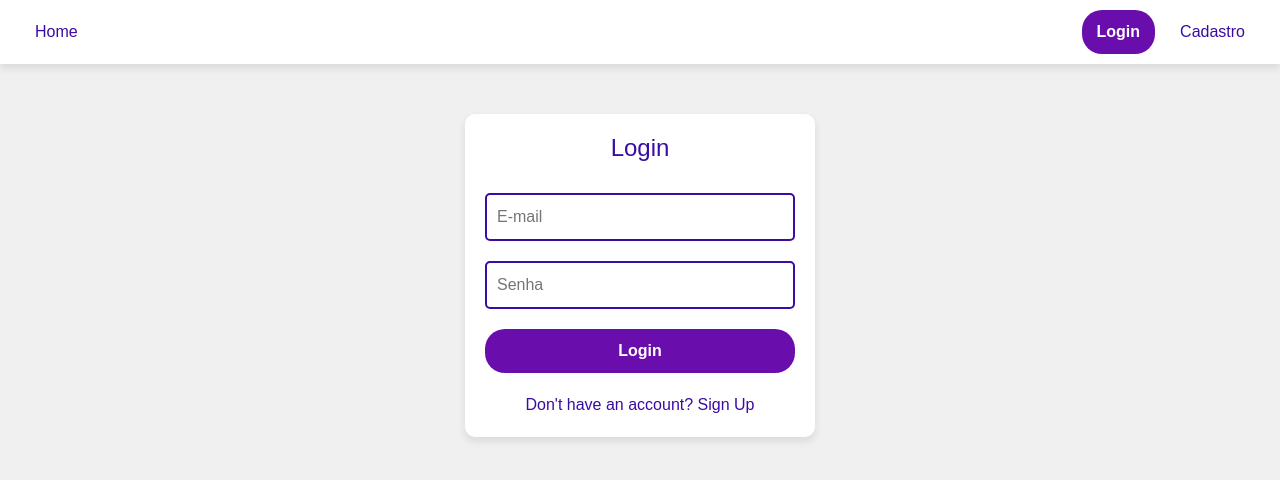
After one commit to matheusfer0902/Desafio-EngSoft, a Django app: page /usuarios/ in a window 1280 px wide. The commit adds this page. Shown: the top 480 px of the page. Run offline with Django 5.2, Linux system fonts and the light colour scheme.

Commit message:
Criação da tela de login, mudança no caminho do usuario para as duas telas.

```diff
--- a/bibliGeniusLab/bibliGeniusLab/urls.py
+++ b/bibliGeniusLab/bibliGeniusLab/urls.py
@@ -4,5 +4,5 @@ from django.urls import path, include
 
 urlpatterns = [
     path('admin/', admin.site.urls),
-    path('usuarios', include('usuarios.urls'))
+    path('usuarios/', include('usuarios.urls'))
 ]
--- a/bibliGeniusLab/templates/base.html
+++ b/bibliGeniusLab/templates/base.html
@@ -19,8 +19,8 @@
     <nav class="navbar">
       <a href="navbar.html" class="home-link">Home</a>
       <div class="navbar-right">
-          <a href="login.html" class="login-link">Login</a>
-          <a href="formulario.html">Cadastro</a>
+          <a href="#" class="login-link">Login</a>
+          <a href="#">Cadastro</a>
       </div>
     </nav>
 
--- /dev/null
+++ b/bibliGeniusLab/templates/static/usuarios/css/login_usuario.css
@@ -0,0 +1,50 @@
+.form-container {
+    width: 350px;
+    margin: 50px auto;
+    padding: 20px;
+    background-color: #ffffff;
+    border-radius: 10px;
+    box-shadow: 0 4px 8px rgba(0, 0, 0, 0.1);
+}
+
+.form-container h2 {
+    color: #3a0ca3;
+    font-size: 24px;
+    margin-bottom: 20px;
+    text-align: center;
+}
+
+.form-container input[type="email"],
+.form-container input[type="password"] {
+    width: 100%;
+    padding: 10px;
+    margin: 10px 0;
+    border: 2px solid #3a0ca3;
+    border-radius: 5px;
+    outline: none;
+}
+
+.form-container button {
+    width: 100%;
+    padding: 10px;
+    margin: 10px 0;
+    border: none;
+    border-radius: 20px;
+    color: white;
+    background-color: #6a0dad;
+    cursor: pointer;
+    font-weight: bold;
+}
+
+
+.signup-link {
+    display: block;
+    margin-top: 10px;
+    color: #3a0ca3;
+    text-align: center;
+    text-decoration: none;
+}
+
+.signup-link:hover {
+    text-decoration: underline;
+}
--- a/bibliGeniusLab/templates/static/usuarios/js/usuarios.js
+++ /dev/null
@@ -1,3 +0,0 @@
-function send_data(){
-
-}
--- /dev/null
+++ b/bibliGeniusLab/usuarios/templates/login_usuario.html
@@ -0,0 +1,20 @@
+{% extends "base.html" %}
+{% load static %}
+
+{% block 'head' %}
+    <link rel="stylesheet" href="{% static 'usuarios/css/login_usuario.css' %}">
+{% endblock %}
+
+{% block 'dashboard'%}
+<div class="form-container">
+    <h2>Login</h2>
+    <form id="registerForm" action="{% url 'login' %}" method="POST">{% csrf_token %}
+        <input type="email" placeholder="E-mail" required name="email">
+        <input type="password" placeholder="Senha" required name="senha">
+
+        <button type="submit" class="register-btn">Login</button>
+    </form>
+    <a href="{% url 'cadastro' %}" class="signup-link">Don't have an account? Sign Up</a>
+</div>
+<script src="{% static 'usuarios/js/login_usuarios.js' %}"></script>
+{% endblock %}
--- a/bibliGeniusLab/usuarios/urls.py
+++ b/bibliGeniusLab/usuarios/urls.py
@@ -2,5 +2,7 @@ from django.urls import path
 from . import views
 
 urlpatterns = [
-    path('', views.usuarios, name="usuarios")
+    path('cadastro', views.create_usuarios, name='cadastro'),  # Rota para cadastro
+    path('login', views.login_view, name='login'),      # Rota para login
+    path('', views.login_view, name='login_redirect'),   # Rota principal para /usuarios
 ]
--- a/bibliGeniusLab/usuarios/views.py
+++ b/bibliGeniusLab/usuarios/views.py
@@ -3,9 +3,9 @@ from django.http import HttpResponse
 from .models import Usuario
 import re
 
-def usuarios(request):
+def create_usuarios(request):
     if request.method == 'GET':
-        return render(request, 'usuarios.html')
+        return render(request, 'create_usuarios.html')
     elif request.method == 'POST':
         nome = request.POST.get('nome')
         email = request.POST.get('email')
@@ -31,3 +31,18 @@ def usuarios(request):
         usuario.save()
 
         return HttpResponse('Usuario Cadastrado')
+
+def login_view(request):
+    if request.method == 'GET':
+        return render(request, 'login_usuario.html')
+    elif request.method == 'POST':
+        email = request.POST.get('email')
+        senha = request.POST.get('senha')
+
+        email_usuario = Usuario.objects.filter(email=email)
+        senha_usuario = Usuario.objects.filter(senha=senha)
+
+        if email_usuario.exists() and senha_usuario.exists():
+            return HttpResponse('logado')
+        else:
+            return render(request, 'login_usuario.html')
```
Also changed, not shown: bibliGeniusLab/usuarios/templates/create_usuarios.html (renamed from bibliGeniusLab/usuarios/templates/usuarios.html, +5 -5 lines), bibliGeniusLab/templates/static/general/js/create_usuarios.js (added), bibliGeniusLab/templates/static/general/js/login_usuario.js (added), bibliGeniusLab/templates/static/usuarios/css/create_usuarios.css (renamed from bibliGeniusLab/templates/static/usuarios/css/usuarios.css).
